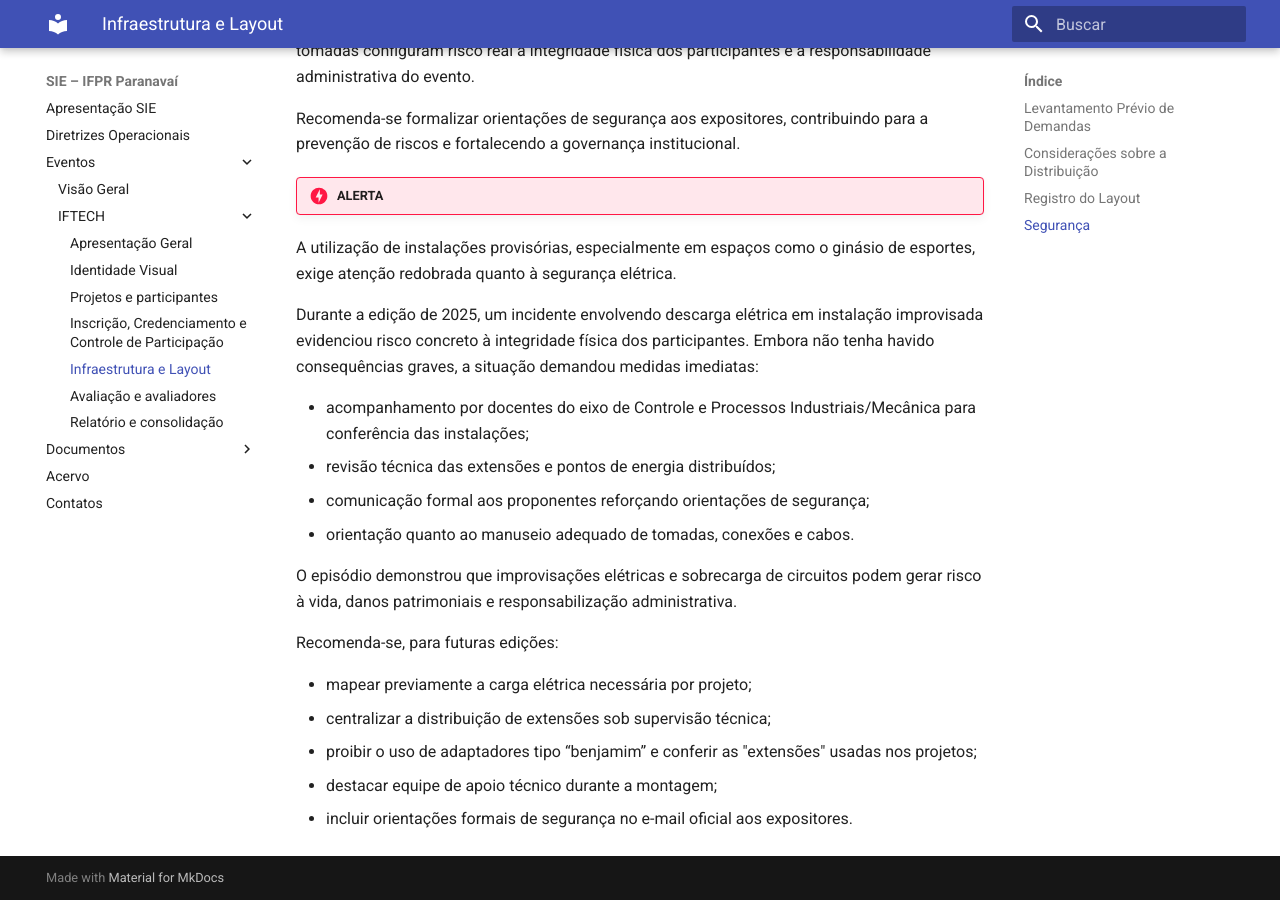
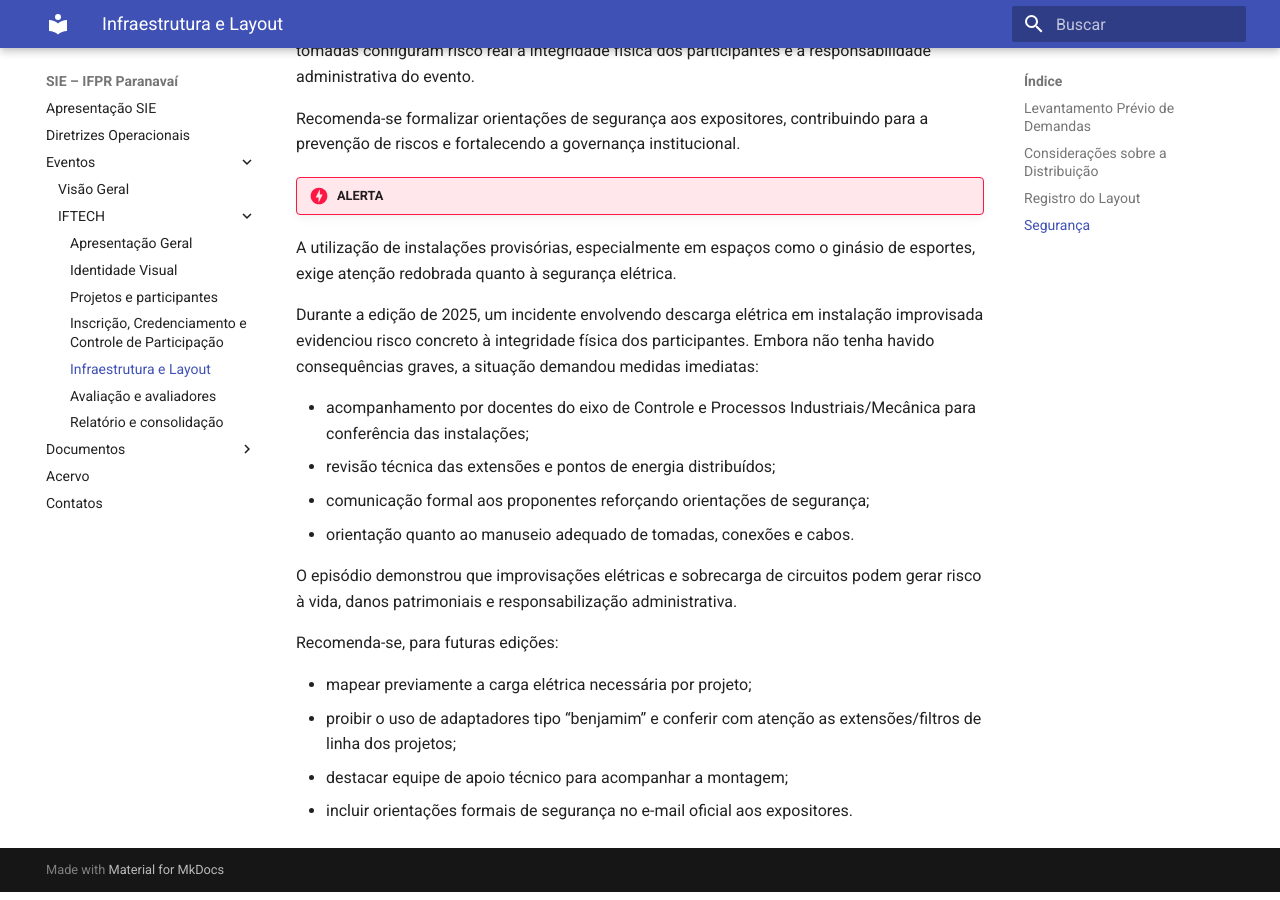
Before and after one commit to ifpr-sie-paranavai/dossie, an MkDocs documentation site: the page built from docs/eventos/iftech/layout.md, in a window 1280 px wide and 900 px high, scrolled down 1609 px. Built offline with MkDocs 1.6.1 and Material for MkDocs 9.7.7, drawn with Linux system fonts in a browser that asks for light colours.

Commit message:
Update layout.md

```diff
--- a/docs/eventos/iftech/layout.md
+++ b/docs/eventos/iftech/layout.md
@@ -63,7 +63,6 @@ O episódio demonstrou que improvisações elétricas e sobrecarga de circuitos
 Recomenda-se, para futuras edições:
 
 - mapear previamente a carga elétrica necessária por projeto;
-- centralizar a distribuição de extensões sob supervisão técnica;
-- proibir o uso de adaptadores tipo “benjamim” e conferir as "extensões" usadas nos projetos;
-- destacar equipe de apoio técnico durante a montagem;
+- proibir o uso de adaptadores tipo “benjamim” e conferir com atenção as extensões/filtros de linha dos projetos;
+- destacar equipe de apoio técnico para acompanhar a montagem;
 - incluir orientações formais de segurança no e-mail oficial aos expositores.
```
